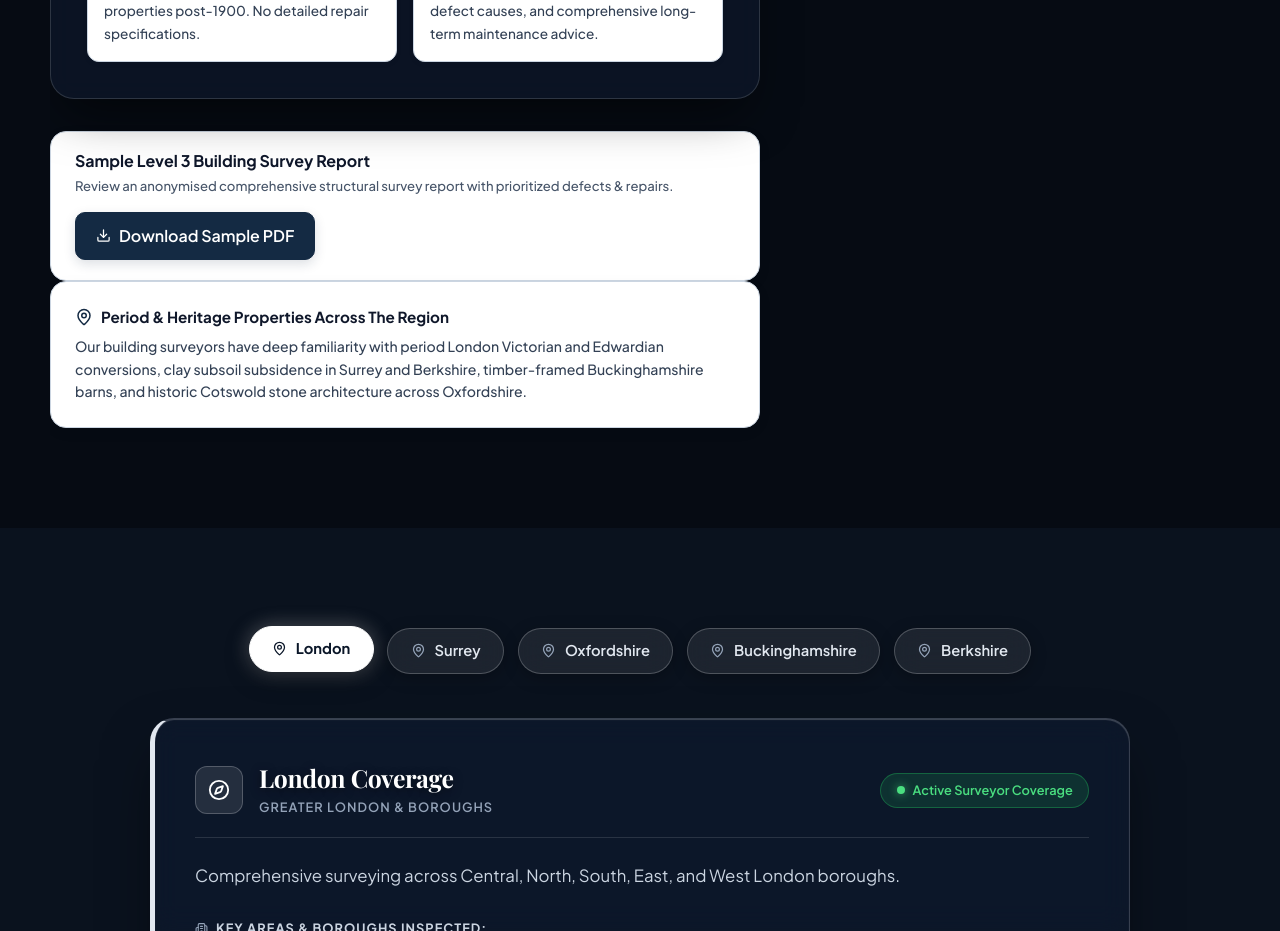
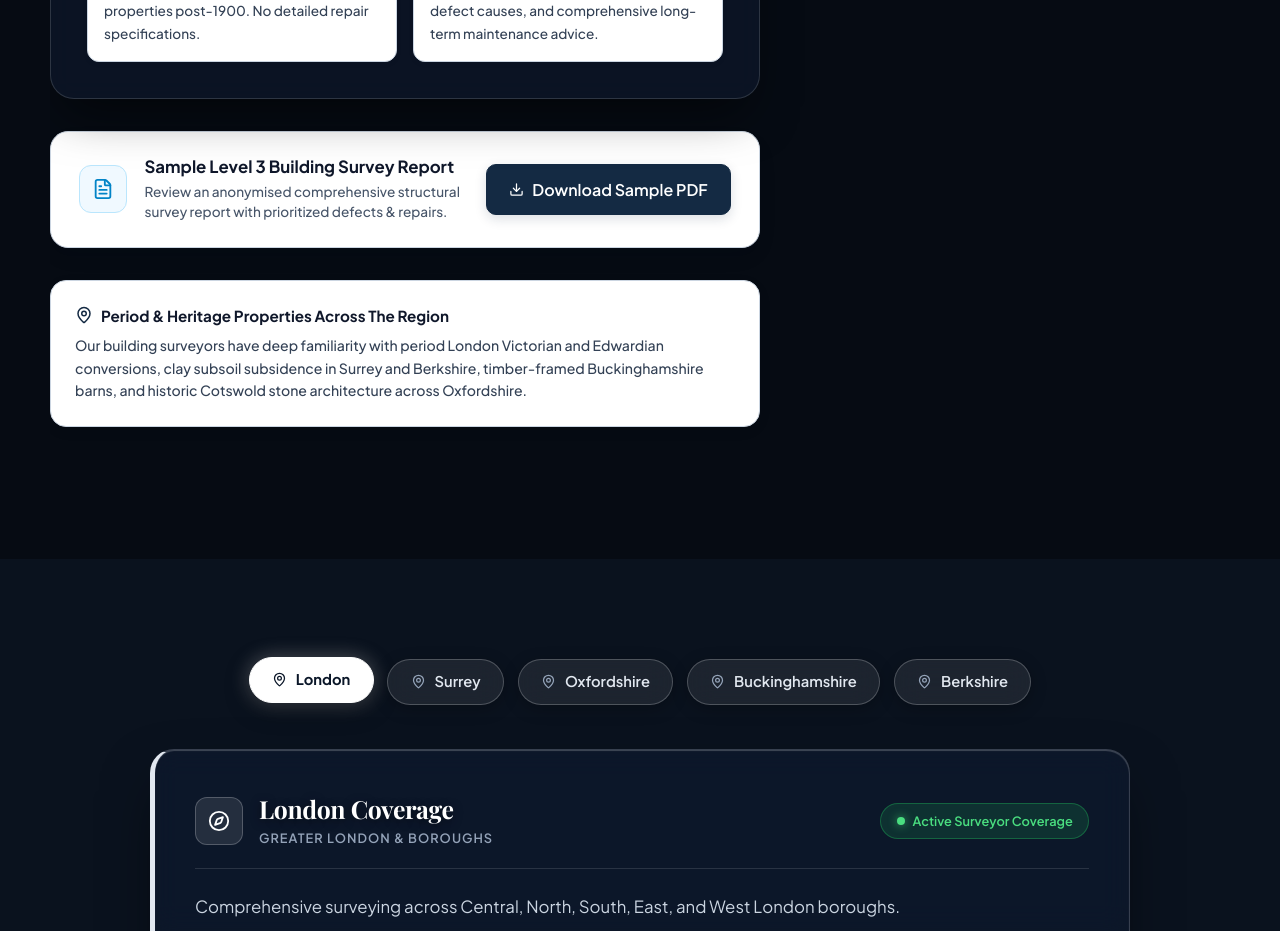
Before and after one commit to AKRITIKUSHWAHA/properitygroup, a React (Vite) app: page /services/building-survey-level-3 in a window 1280 px wide. Shown: the part 2200-3131 px from the top of the page. Built offline with nearby package versions, Linux system fonts and the light colour scheme; a web font is replaced by a local one.

Commit message:
fix(ui): separate sample report card with professional margins, icon box and executive layout

```diff
--- a/src/pages/public/BuildingSurveyPage.jsx
+++ b/src/pages/public/BuildingSurveyPage.jsx
@@ -11,6 +11,7 @@ import {
   Phone,
   Building,
   FileCheck2,
+  FileText,
   Download
 } from 'lucide-react';
 import { approvedServices } from '../../config/services';
@@ -165,10 +166,15 @@ export function BuildingSurveyPage() {
               </div>
 
               {/* Sample Level 3 Report Download Card */}
-              <div className="sample-report-download-card" style={{ padding: '1.25rem 1.5rem', backgroundColor: '#FFFFFF', border: '1px solid #CBD5E1', borderRadius: '16px', display: 'flex', alignItems: 'center', justifyContent: 'space-between', gap: '1rem', flexWrap: 'wrap', boxShadow: '0 4px 14px rgba(0,0,0,0.05)' }}>
-                <div>
-                  <h4 className="sample-report-title" style={{ fontSize: '1rem', fontWeight: 700, color: '#0F172A', margin: 0 }}>Sample Level 3 Building Survey Report</h4>
-                  <p className="sample-report-subtitle" style={{ fontSize: '0.82rem', color: '#475569', margin: '4px 0 0' }}>Review an anonymised comprehensive structural survey report with prioritized defects &amp; repairs.</p>
+              <div className="sample-report-download-card">
+                <div className="sample-report-left">
+                  <div className="sample-report-icon-box">
+                    <FileText size={22} style={{ color: '#0284C7' }} />
+                  </div>
+                  <div>
+                    <h4 className="sample-report-title">Sample Level 3 Building Survey Report</h4>
+                    <p className="sample-report-subtitle">Review an anonymised comprehensive structural survey report with prioritized defects &amp; repairs.</p>
+                  </div>
                 </div>
                 <button
                   type="button"
@@ -179,8 +185,7 @@ export function BuildingSurveyPage() {
                     surveyType: 'RICS Level 3 Building Survey',
                     propertyType: 'Victorian Terraced Townhouse (c. 1885)',
                   })}
-                  className="btn btn-primary btn-sm"
-                  style={{ display: 'inline-flex', alignItems: 'center', gap: '0.5rem', padding: '0.65rem 1.25rem', fontWeight: 600, borderRadius: '10px' }}
+                  className="btn btn-primary btn-sm sample-report-btn"
                 >
                   <Download size={15} />
                   <span>Download Sample PDF</span>
--- a/src/pages/public/HomebuyerSurveyPage.jsx
+++ b/src/pages/public/HomebuyerSurveyPage.jsx
@@ -168,10 +168,15 @@ export function HomebuyerSurveyPage() {
               </div>
 
               {/* Sample Report Download Card */}
-              <div className="sample-report-download-card" style={{ padding: '1.25rem 1.5rem', backgroundColor: '#FFFFFF', border: '1px solid #CBD5E1', borderRadius: '16px', display: 'flex', alignItems: 'center', justifyContent: 'space-between', gap: '1rem', flexWrap: 'wrap', boxShadow: '0 4px 14px rgba(0,0,0,0.05)' }}>
-                <div>
-                  <h4 className="sample-report-title" style={{ fontSize: '1rem', fontWeight: 700, color: '#0F172A', margin: 0 }}>Sample Level 2 Survey Report</h4>
-                  <p className="sample-report-subtitle" style={{ fontSize: '0.82rem', color: '#475569', margin: '4px 0 0' }}>Review an anonymised sample report showing full RICS condition ratings &amp; diagnostic findings.</p>
+              <div className="sample-report-download-card">
+                <div className="sample-report-left">
+                  <div className="sample-report-icon-box">
+                    <FileText size={22} style={{ color: '#0284C7' }} />
+                  </div>
+                  <div>
+                    <h4 className="sample-report-title">Sample Level 2 Survey Report</h4>
+                    <p className="sample-report-subtitle">Review an anonymised sample report showing full RICS condition ratings &amp; diagnostic findings.</p>
+                  </div>
                 </div>
                 <button
                   type="button"
@@ -182,8 +187,7 @@ export function HomebuyerSurveyPage() {
                     surveyType: 'RICS Level 2 Home Survey',
                     propertyType: 'Semi-Detached House (c. 1934)',
                   })}
-                  className="btn btn-primary btn-sm"
-                  style={{ display: 'inline-flex', alignItems: 'center', gap: '0.5rem', padding: '0.65rem 1.25rem', fontWeight: 600, borderRadius: '10px' }}
+                  className="btn btn-primary btn-sm sample-report-btn"
                 >
                   <Download size={15} />
                   <span>Download Sample PDF</span>
--- a/src/styles/global.css
+++ b/src/styles/global.css
@@ -811,12 +811,40 @@ body {
 }
 
 /* ==========================================================================
-   Sample Report Download Card High-Contrast Overrides
+   Sample Report Download Card High-Contrast & Premium Layout Overrides
    ========================================================================== */
 .site-wrapper .luxury-site-canvas .sample-report-download-card,
 .sample-report-download-card {
   background-color: #FFFFFF !important;
-  border-color: #CBD5E1 !important;
+  border: 1px solid #CBD5E1 !important;
+  border-radius: 18px !important;
+  padding: 1.5rem 1.75rem !important;
+  margin-top: 0 !important;
+  margin-bottom: 2rem !important;
+  box-shadow: 0 10px 25px -5px rgba(15, 23, 42, 0.08), 0 8px 10px -6px rgba(15, 23, 42, 0.04) !important;
+  display: flex !important;
+  align-items: center !important;
+  justify-content: space-between !important;
+  gap: 1.5rem !important;
+}
+
+.sample-report-left {
+  display: flex;
+  align-items: center;
+  gap: 1.1rem;
+  flex: 1;
+}
+
+.sample-report-icon-box {
+  width: 48px;
+  height: 48px;
+  border-radius: 12px;
+  background-color: #F0F9FF;
+  border: 1px solid #BAE6FD;
+  display: flex;
+  align-items: center;
+  justify-content: center;
+  flex-shrink: 0;
 }
 
 .site-wrapper .luxury-site-canvas .sample-report-download-card h4,
@@ -827,7 +855,10 @@ body {
   color: #0F172A !important;
   text-shadow: none !important;
   font-family: var(--font-family-base), 'Plus Jakarta Sans', system-ui, sans-serif !important;
+  font-size: 1.05rem !important;
   font-weight: 700 !important;
+  margin: 0 !important;
+  line-height: 1.3 !important;
 }
 
 .site-wrapper .luxury-site-canvas .sample-report-download-card p,
@@ -837,5 +868,40 @@ body {
 .sample-report-download-card .sample-report-subtitle {
   color: #475569 !important;
   text-shadow: none !important;
+  font-size: 0.85rem !important;
   font-weight: 500 !important;
+  margin: 4px 0 0 !important;
+  line-height: 1.5 !important;
 }
+
+.sample-report-btn {
+  display: inline-flex !important;
+  align-items: center !important;
+  gap: 0.5rem !important;
+  padding: 0.75rem 1.4rem !important;
+  font-weight: 600 !important;
+  border-radius: 10px !important;
+  flex-shrink: 0 !important;
+  white-space: nowrap !important;
+  cursor: pointer !important;
+}
+
+.site-wrapper .luxury-site-canvas .service-regional-card,
+.service-regional-card {
+  margin-top: 0 !important;
+  margin-bottom: 2rem !important;
+}
+
+@media (max-width: 640px) {
+  .site-wrapper .luxury-site-canvas .sample-report-download-card,
+  .sample-report-download-card {
+    flex-direction: column !important;
+    align-items: stretch !important;
+    padding: 1.25rem !important;
+    gap: 1.25rem !important;
+  }
+  .sample-report-btn {
+    width: 100% !important;
+    justify-content: center !important;
+  }
+}
```
